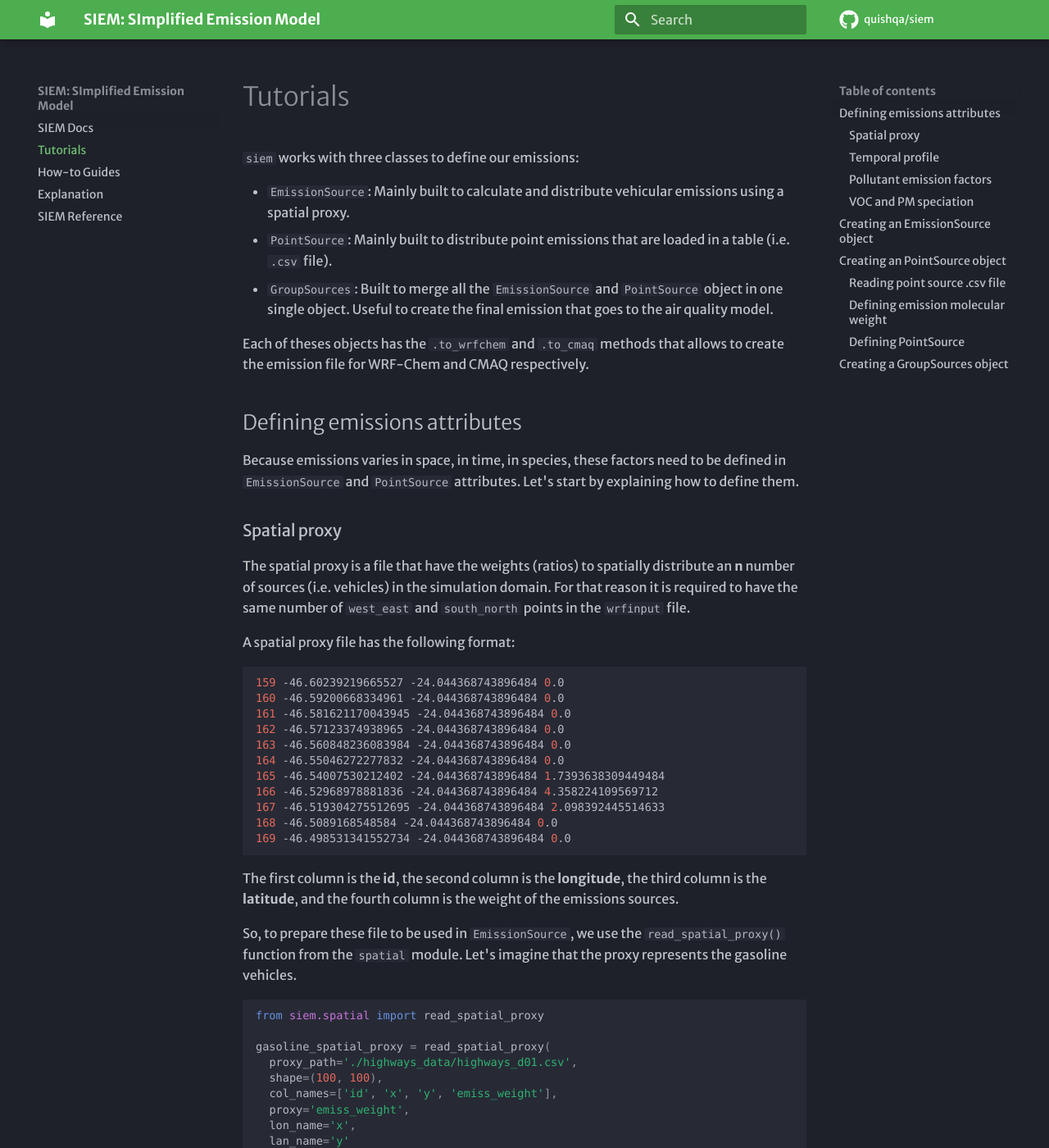
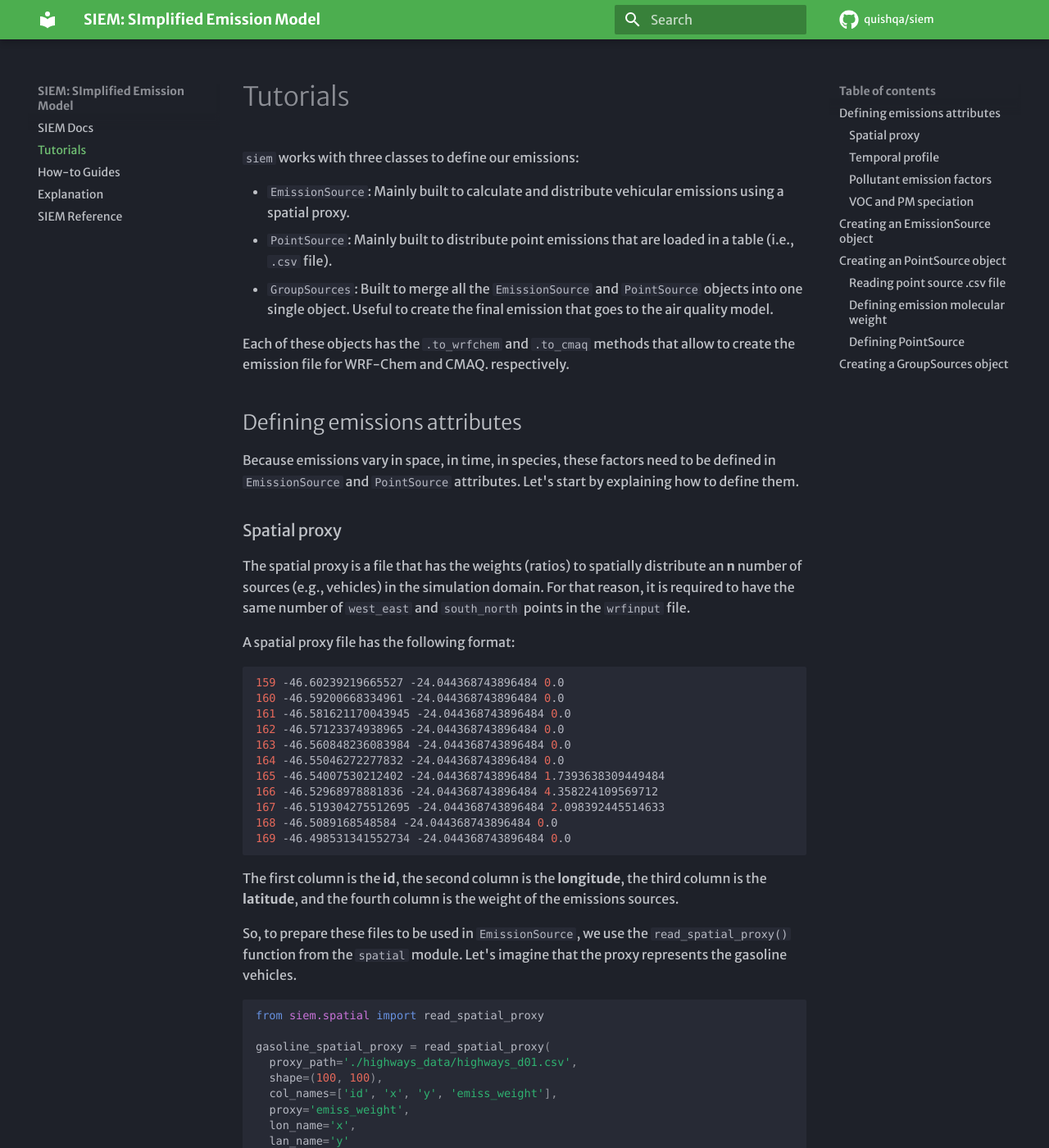
Before and after one commit to quishqa/siem, an MkDocs documentation site: the page built from docs/tutorials.md, in a window 1280 px wide and 1400 px high. Shown: the whole window at 82% size. Built offline with MkDocs 1.6.1 and Material for MkDocs 9.7.7, drawn with Linux system fonts in a browser that asks for light colours; some web fonts are replaced; comment, search, counter and statistics services are not loaded; some of the changed text lies outside the part shown.

Commit message:
Fix grammar and clarity issues in tutorials.md
Corrected grammatical errors and improved clarity in the documentation.

````diff
--- a/docs/tutorials.md
+++ b/docs/tutorials.md
@@ -3,21 +3,21 @@
 `siem` works with three classes to define our emissions:
 
 - `EmissionSource`: Mainly built to calculate and distribute vehicular emissions using a spatial proxy.
-- `PointSource`: Mainly built to distribute point emissions that are loaded in a table (i.e. `.csv` file).
-- `GroupSources`: Built to merge all the `EmissionSource` and `PointSource` object in one single object.
+- `PointSource`: Mainly built to distribute point emissions that are loaded in a table (i.e., `.csv` file).
+- `GroupSources`: Built to merge all the `EmissionSource` and `PointSource` objects into one single object.
 Useful to create the final emission that goes to the air quality model.
 
-Each of theses objects has the `.to_wrfchem` and `.to_cmaq` methods that allows to create the emission file for WRF-Chem and CMAQ respectively.
+Each of these objects has the `.to_wrfchem` and `.to_cmaq` methods that allow to create the emission file for WRF-Chem and CMAQ. respectively.
 
 ## Defining emissions attributes
 
-Because emissions varies in space, in time, in species, these factors need to be defined in `EmissionSource` and `PointSource` attributes.
+Because emissions vary in space, in time, in species, these factors need to be defined in `EmissionSource` and `PointSource` attributes.
 Let's start by explaining how to define them.
 
 ### Spatial proxy
 
-The spatial proxy is a file that have the weights (ratios) to spatially distribute an **n** number of sources (i.e. vehicles) in the simulation domain.
-For that reason it is required to have the same number of `west_east` and `south_north` points in the `wrfinput` file.
+The spatial proxy is a file that has the weights (ratios) to spatially distribute an **n** number of sources (e.g., vehicles) in the simulation domain.
+For that reason, it is required to have the same number of `west_east` and `south_north` points in the `wrfinput` file.
 
 A spatial proxy file has the following format:
 
@@ -38,7 +38,7 @@
 The first column is the **id**, the second column is the **longitude**, the third column is the **latitude**,
 and the fourth column is the weight of the emissions sources.
 
-So, to prepare these file to be used in `EmissionSource`, we use the `read_spatial_proxy()` function from the `spatial` module.
+So, to prepare these files to be used in `EmissionSource`, we use the `read_spatial_proxy()` function from the `spatial` module.
 Let's imagine that the proxy represents the gasoline vehicles.
 
 ```python
@@ -59,7 +59,7 @@
 The temporal is just a list with at least 24 elements (hourly weight), one for each hour of the day.
 It has to be in **UTC**.
 
-For example a temporal profile for gasoline vehicles can be defined as:
+For example, a temporal profile for gasoline vehicles can be defined as:
 
 ```python
 gasoline_temp_prof = [
@@ -207,7 +207,7 @@
 
 ### Defining emission molecular weight
 
-Because the `.csv` file already have the total emissions calculate,
+Because the `.csv` file already has the total emissions calculated,
 we do not need the emission factors,
 `PointSource` only needs the molecular weight of the emissions.
 We define it using a `dict()`.
@@ -261,7 +261,7 @@
 
 That's it!
 
-Now if you want to create emission files for WRF-Chem, you can do:
+Now, if you want to create emission files for WRF-Chem, you can do:
 
 ```python
 import xarray as xr
````
Also changed, not shown: other parts of docs/tutorials.md (+14 -14 lines).
